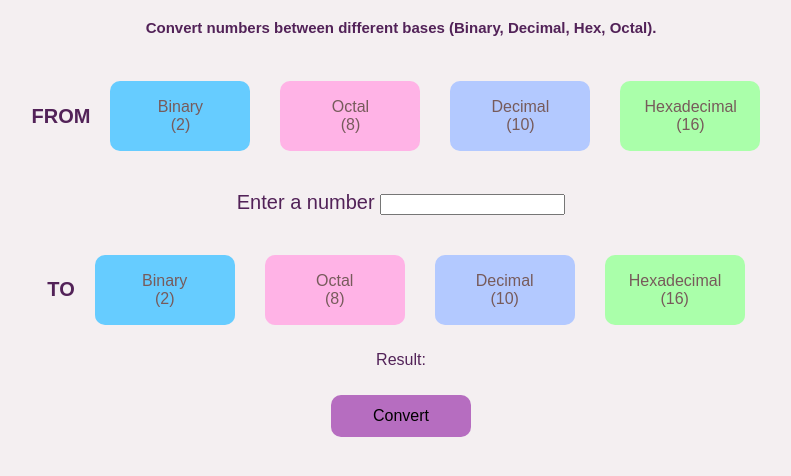
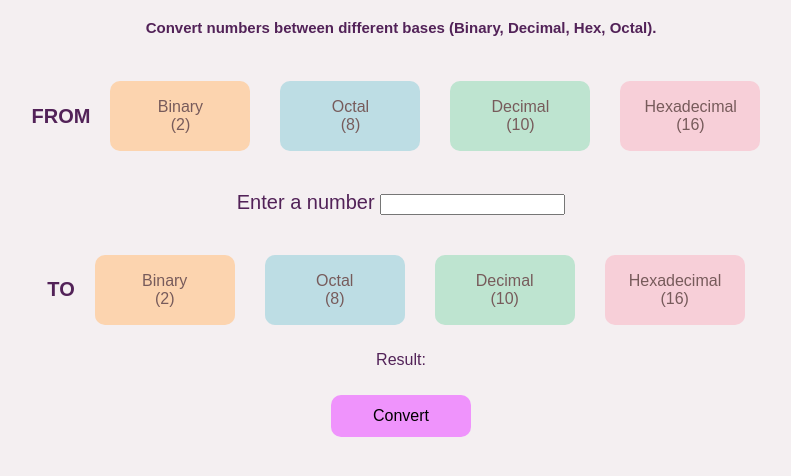
Before and after one commit to galportnoy/Ex1-WebDev, a plain HTML site: page index.html in a window 1280 px wide. Shown: the part 190-666 px from the top of the page, without its empty margins (239-1030 px from the left). Drawn offline with Linux system fonts and the light colour scheme.

Commit message:
edited button style

```diff
--- a/style.css
+++ b/style.css
@@ -56,28 +56,28 @@ button {
 }
 
 .Binary {
-  background: #66ccff;
+  background: #fcd4af;
 }
 
 .Octal {
-  background: #ffb3e6;
+  background: #BDDDE4;
 }
 
 .Decimal {
-  background: #b3c9ff;
+  background: #BEE4D0;
 }
 
 .Hex {
-  background: #aaffaa;
+  background: #F7CFD8;
 }
 
 .convert-button{
-  background-color: #b66dc0;
+  background-color: #ef93fc;
   color:#000000
 }
 
 .convert-button:hover{
-  background: #b66dc0;
+  background: #ef93fc;
   font-size: 18px;
   transition: background 0.3s ease, transform 0.3s ease;
   box-shadow: 0 0 10px;
```
